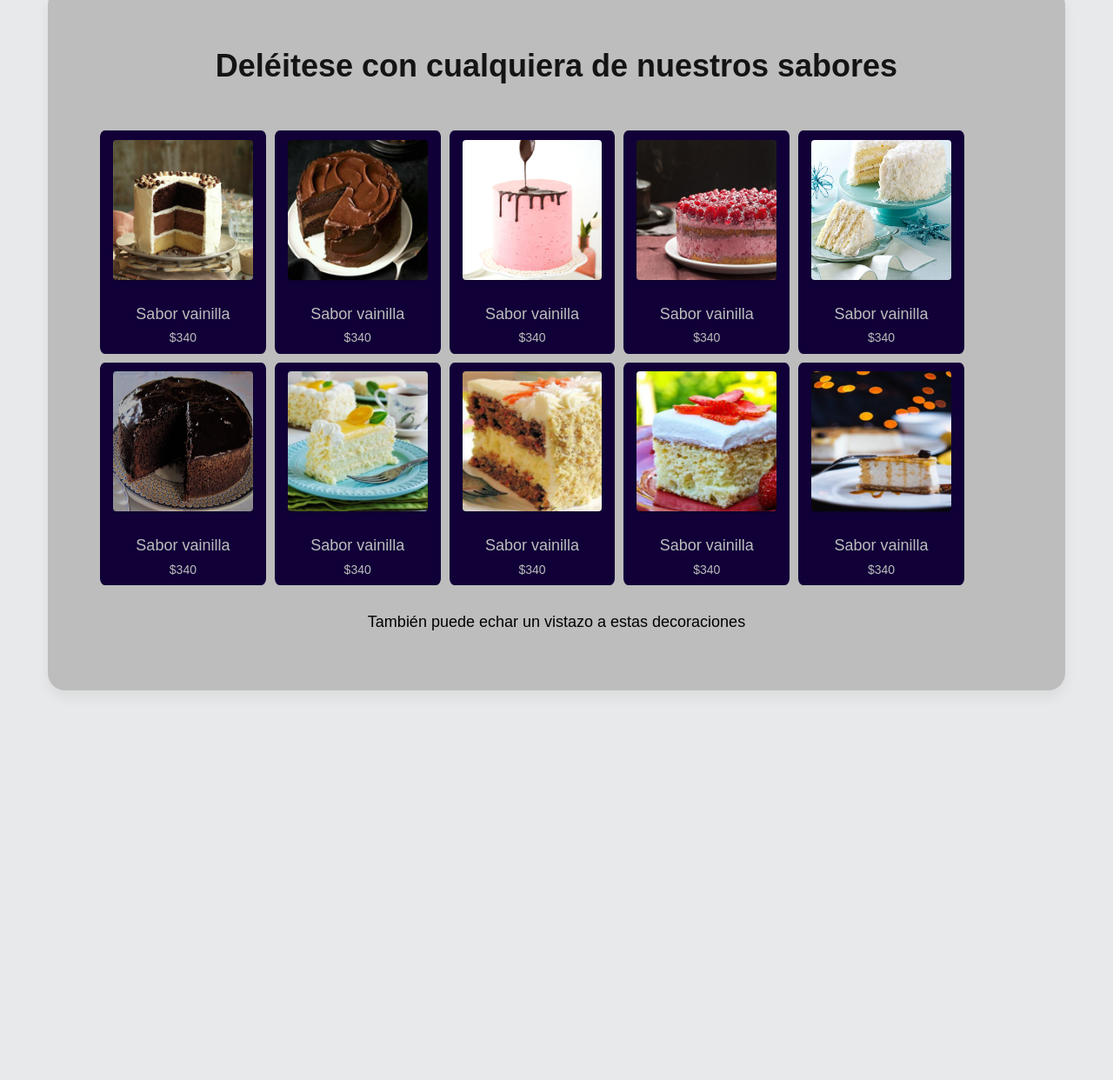
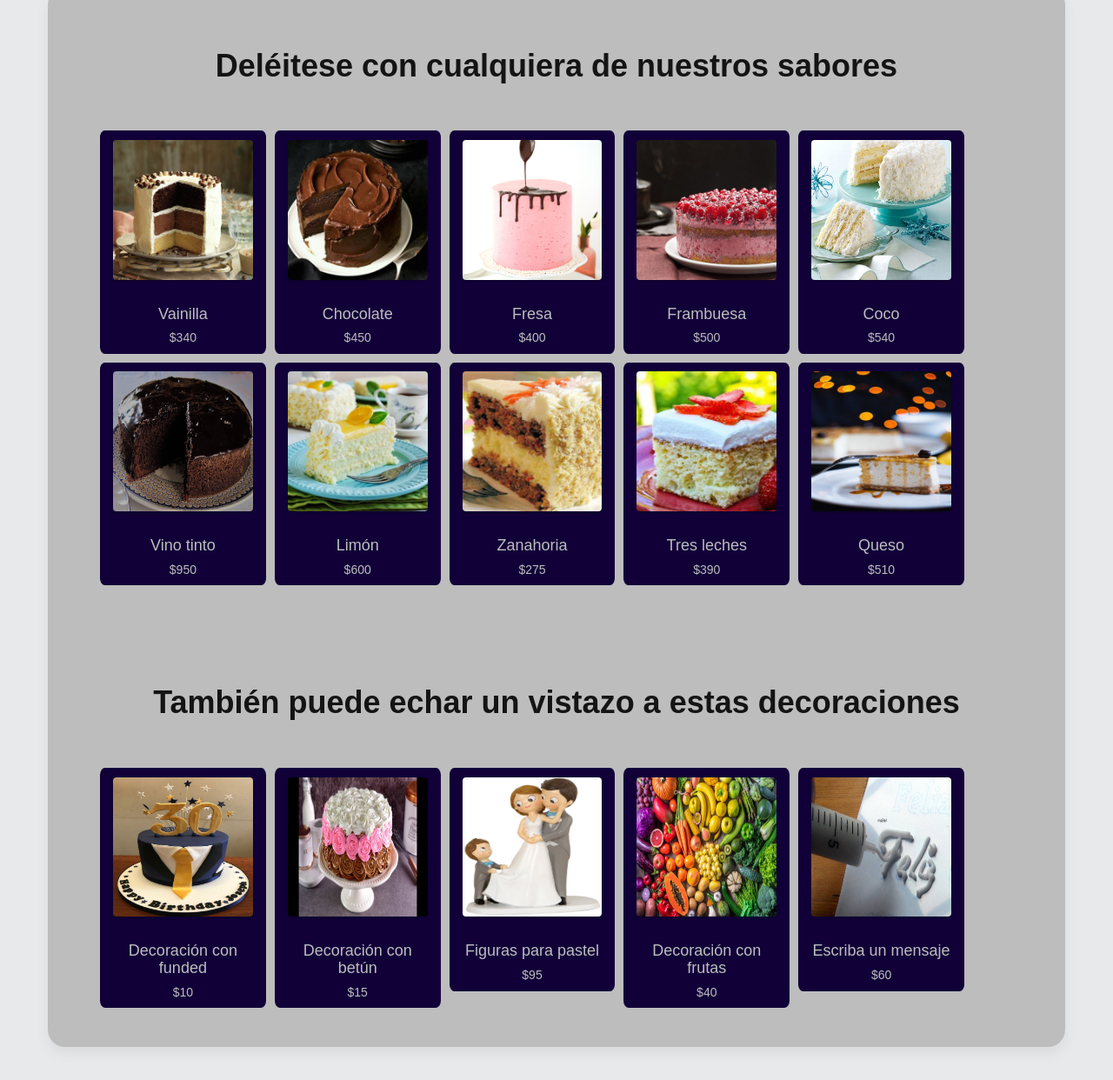
Before and after one commit to EduJimenez96/htmlFrondEndMission, a plain HTML site: page Pasteleria/index.html in a window 1280 px wide. Shown: the part 344-1586 px from the top of the page at 87% size. Before the commit the page ends 1198 px from the top, so only its background shows below. Drawn offline with nearby package versions, Linux system fonts and the light colour scheme; a web font is replaced by a local one.

Commit message:
Add decorations and fix cakes prices

```diff
--- a/Pasteleria/index.html
+++ b/Pasteleria/index.html
@@ -27,78 +27,115 @@
                         <a class="lightbox">
                             <img src="images/vainilla.jpg" alt="Vainilla">
                         </a>
-                        <h4>Sabor vainilla</h4>
+                        <h4>Vainilla</h4>
                         <h5>$340</h5>
                     </div>
                     <div class="col-sm-6 col-md-3 gallery-image">
                         <a class="lightbox">
                             <img src="images/chocolate.jpg" alt="Chocolate">
                         </a>
-                        <h4>Sabor vainilla</h4>
-                        <h5>$340</h5>
+                        <h4>Chocolate</h4>
+                        <h5>$450</h5>
                     </div>
                     <div class="col-sm-12 col-md-4 gallery-image">
                         <a class="lightbox">
                             <img src="images/fresa.jpg" alt="Fresa">
                         </a>
-                        <h4>Sabor vainilla</h4>
-                        <h5>$340</h5>
+                        <h4>Fresa</h4>
+                        <h5>$400</h5>
                     </div>
                     <div class="col-sm-6 col-md-4 gallery-image">
                         <a class="lightbox">
                             <img src="images/frambuesa.jpg" alt="Frambuesa">
                         </a>
-                        <h4>Sabor vainilla</h4>
-                        <h5>$340</h5>
+                        <h4>Frambuesa</h4>
+                        <h5>$500</h5>
                     </div>
                     <div class="col-sm-6 col-md-3 gallery-image">
                         <a class="lightbox">
                             <img src="images/coco.jpg" alt="Coco">
                         </a>
-                        <h4>Sabor vainilla</h4>
-                        <h5>$340</h5>
+                        <h4>Coco</h4>
+                        <h5>$540</h5>
                     </div>
                     <div class="col-sm-6 col-md-3 gallery-image">
                         <a class="lightbox">
                             <img src="images/vinotinto.jpg" alt="Vino tinto">
                         </a>
-                        <h4>Sabor vainilla</h4>
-                        <h5>$340</h5>
+                        <h4>Vino tinto</h4>
+                        <h5>$950</h5>
                     </div>
                     <div class="col-sm-6 col-md-3 gallery-image">
                         <a class="lightbox">
                             <img src="images/limon.jpg" alt="Limón">
                         </a>
-                        <h4>Sabor vainilla</h4>
-                        <h5>$340</h5>
+                        <h4>Limón</h4>
+                        <h5>$600</h5>
                     </div>
                     <div class="col-sm-6 col-md-3 gallery-image">
                         <a class="lightbox">
                             <img src="images/zanahoria.jpg" alt="Zanahoria">
                         </a>
-                        <h4>Sabor vainilla</h4>
-                        <h5>$340</h5>
+                        <h4>Zanahoria</h4>
+                        <h5>$275</h5>
                     </div>
                     <div class="col-sm-6 col-md-3 gallery-image">
                         <a class="lightbox">
                             <img src="images/tres-leches.jpg" alt="Tres leches">
                         </a>
-                        <h4>Sabor vainilla</h4>
-                        <h5>$340</h5>
+                        <h4>Tres leches</h4>
+                        <h5>$390</h5>
                     </div>
                     <div class="col-sm-6 col-md-3 gallery-image">
                         <a class="lightbox">
                             <img src="images/queso.jpg" alt="Queso">
                         </a>
-                        <h4>Sabor vainilla</h4>
-                        <h5>$340</h5>
+                        <h4>Queso</h4>
+                        <h5>$510</h5>
                     </div>
                 </div>
+            </div>
+            <h1>También puede echar un vistazo a estas decoraciones</h1>
+            <div class="tz-gallery center-block text-center">
 
-                <p class="page-description text-center" style="color: black;">También puede echar un vistazo a estas decoraciones</p>
-
+                <div class="row center-block text-center">
+                    <div class="col-sm-6 col-md-3 gallery-image" onclick="openFormCake('Vainilla', '300', 'images/vainilla.jpg')">
+                        <a class="lightbox">
+                            <img src="images/funded.jpg" alt="Vainilla">
+                        </a>
+                        <h4>Decoración con funded</h4>
+                        <h5>$10</h5>
+                    </div>
+                    <div class="col-sm-6 col-md-3 gallery-image">
+                        <a class="lightbox">
+                            <img src="images/betun.jpg" alt="Chocolate">
+                        </a>
+                        <h4>Decoración con betún</h4>
+                        <h5>$15</h5>
+                    </div>
+                    <div class="col-sm-12 col-md-4 gallery-image">
+                        <a class="lightbox">
+                            <img src="images/figuras.jpg" alt="Fresa">
+                        </a>
+                        <h4>Figuras para pastel</h4>
+                        <h5>$95</h5>
+                    </div>
+                    <div class="col-sm-6 col-md-4 gallery-image">
+                        <a class="lightbox">
+                            <img src="images/frutas-verduras.jpg" alt="Frambuesa">
+                        </a>
+                        <h4>Decoración con frutas</h4>
+                        <h5>$40</h5>
+                    </div>
+                    <div class="col-sm-6 col-md-3 gallery-image">
+                        <a class="lightbox">
+                            <img src="images/escritura-sabor.JPG" alt="Coco">
+                        </a>
+                        <h4>Escriba un mensaje</h4>
+                        <h5>$60</h5>
+                    </div>
+                </div>
             </div>
-
         </div>
 
 
@@ -116,17 +153,30 @@
               <button type="button" class="btn cancel" onclick="closeForm()">Close</button>
             </form>
         </div>
-
         <div class="cake-popup" id="cake-info">
             <form action="/action_page.php" class="cake-container">
-              <h1 id="flavor">Sabor </h1>
+              <h1 id="flavor">Comprar pastel</h1>
 
               <!--<label for="flavor"><b>Pastel sabor </b></label>-->
-                <div id="img-form">
-                </div>
                 <br>
-                <label id="price" for="price"><b>$</b></label>
+                <label for="flavor"><b>Sabor</b></label>
+                <select name="flavors" size="10">
+                    <option value="Vainilla"> Vainillia </option>
+                    <option value="Chocolate"> Chocolate </option>
+                    <option value="Fresa"> Fresa </option>
+                    <option value="Frambuesa"> Frambuesa </option>
+                    <option value="Coco"> Coco </option>
+                    <option value="Ford"> Ford </option>
+                </select>
 
+                <label for="decoration"><b>Sabor</b></label>
+                <select name="decorations" size="5">
+                    <option value="Funded"> Funded </option>
+                    <option value="Betun"> Betún </option>
+                    <option value="Figuras"> Figuras </option>
+                    <option value="Frutas"> Frutas </option>
+                    <option value="Mensaje"> Mensaje </option>
+                </select>
                 <button type="submit" class="btn">Comprar </button>
                 <button type="button" class="btn cancel" onclick="closeForm()">Close</button>
             </form>
```
Also changed, not shown: Pasteleria/images/betun.jpg (added), Pasteleria/images/escritura-sabor.JPG (added), Pasteleria/images/figuras.jpg (added), Pasteleria/images/frutas-verduras.jpg (added), Pasteleria/images/funded.jpg (added).
